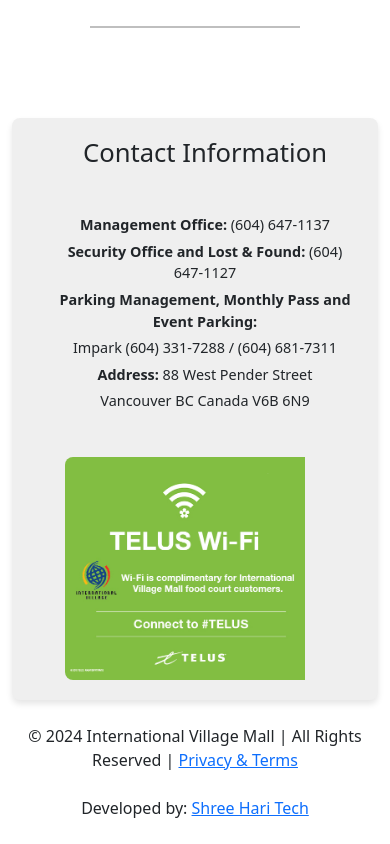
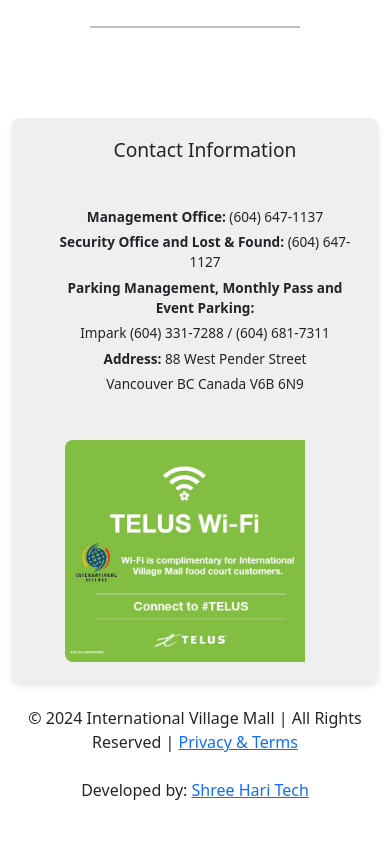
Before and after one commit to ShreeHariTech/Internation-Village-Mall, a plain HTML site: page index.html in a window 390 px wide. Shown: the part 3007-3851 px from the top of the page. Drawn offline with nearby package versions, Linux system fonts and the light colour scheme; a web font is replaced by a local one.

Commit message:
Add files via upload

```diff
--- a/index.html
+++ b/index.html
@@ -158,12 +158,12 @@
     }
 
     .contact-box h3 {
-      font-size: 1.6rem;
+      font-size: 1.8rem;
       margin-bottom: 45px;
     }
 
     .contact-info-card p {
-      font-size: 0.9rem;
+      font-size: 1rem;
       margin: 5px 0;
     }
 
@@ -175,6 +175,14 @@
         flex-direction: column;
         text-align: center;
       }
+
+      .contact-box h3 {
+    font-size: 1.2rem;
+  }
+
+  .contact-info-card p {
+    font-size: 0.85rem;
+  }
 
       .contact-info-card img {
         margin-top: 20px;
```
